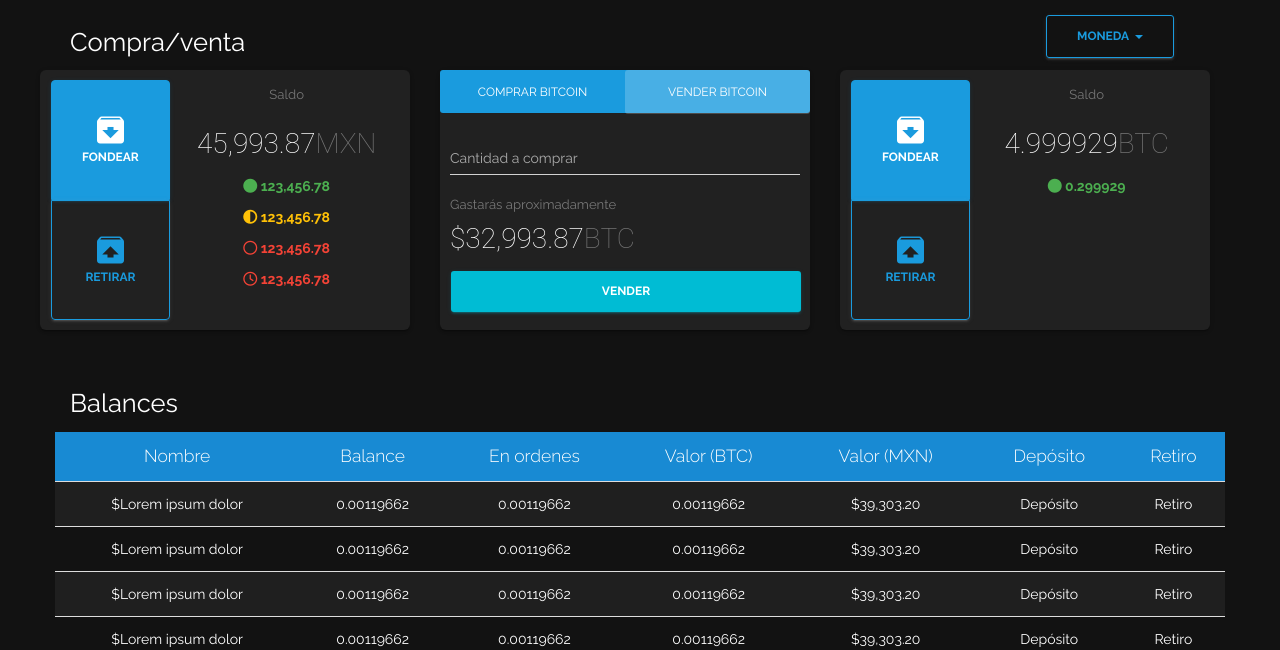
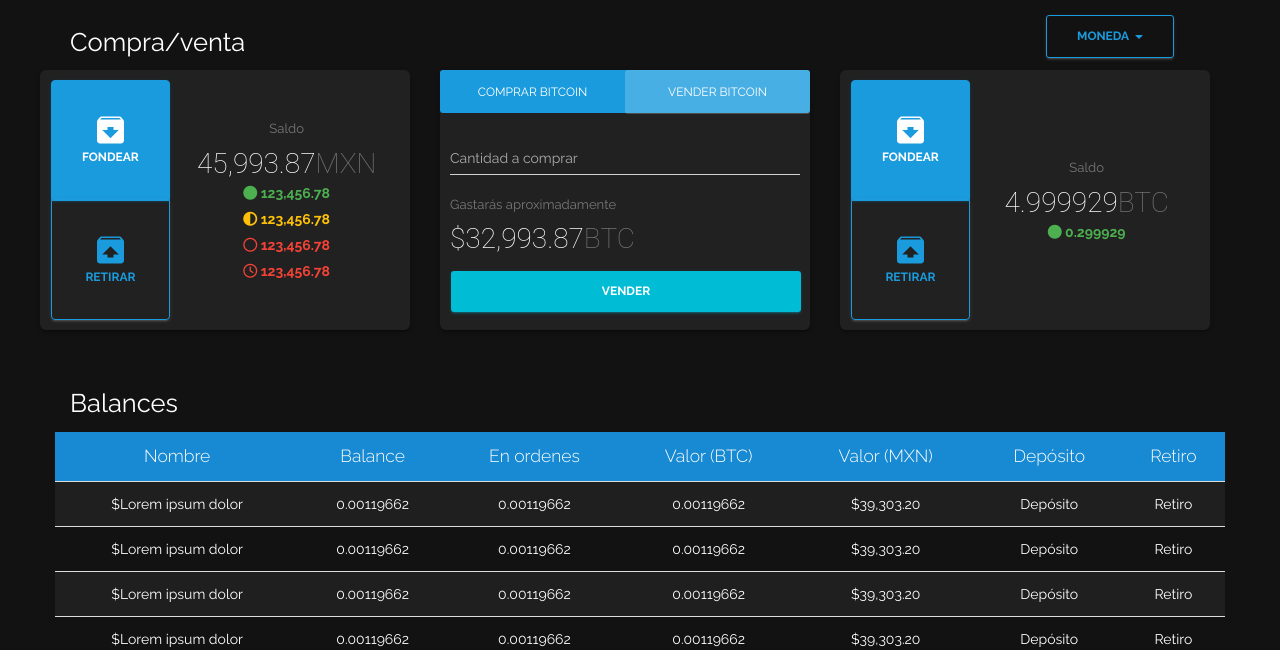
Before and after one commit to iyars/domitai, a plain HTML site: page pages/dashboard-page.html in a window 1280 px wide. Shown: the part 150-800 px from the top of the page. Drawn offline with Linux system fonts and the light colour scheme; some packages are replaced by stand-ins of ours.

Commit message:
Vertical Align

```diff
--- a/assets/css/material-helpers.css
+++ b/assets/css/material-helpers.css
@@ -554,3 +554,15 @@ textarea.noresize { resize:none; }
 .height-50 {
   height: 50px;
 }
+
+.valign-container {
+  height: 260px;
+  line-height: 260px;
+  text-align: center;
+}
+
+.valign-text {
+  display: inline-block;
+  vertical-align: middle;
+  line-height: normal;
+}
--- a/pages/dashboard-page.html
+++ b/pages/dashboard-page.html
@@ -121,18 +121,16 @@
                                         </div>
                                     </div>
                                     <div class="col-xs-8 col-sm-8 col-md-12 col-lg-8">
-                                        <div class="text-center">
-                                            <div class="tab-pane active" id="schedule-2">
-                                                <div class="">
-                                                    <h5 class=""><small>Saldo</small></h5>
-                                                    <h4 class="card-title">45,993.87<span class="grey-text darken-1">MXN</span></h4>
+                                            <div class="tab-pane active valign-container">
+                                                <div class="valign-text">
+                                                    <h5 class="no-margin"><small>Saldo</small></h5>
+                                                    <h4 class="card-title no-margin">45,993.87<span class="grey-text darken-1">MXN</span></h4>
                                                     <p class="bold green-text"><i class="fa fa-circle" aria-hidden="true"></i> 123,456.78 </p>
                                                     <p class="bold amber-text"><i class="fa fa-adjust" aria-hidden="true"></i> 123,456.78 </p>
                                                     <p class="bold red-text"><i class="fa fa-circle-o" aria-hidden="true"></i> 123,456.78 </p>
                                                     <p class="bold red-text"><i class="fa fa-clock-o" aria-hidden="true"></i> 123,456.78 </p>
                                                 </div>
                                             </div>
-                                        </div>
                                     </div>
                                 </div>
                             </div>
@@ -205,14 +203,14 @@
                                         </div>
                                     </div>
                                     <div class="col-lg-8">
-                                        <div class="text-center">
-                                            <div class="tab-pane active" id="schedule-2">
-                                                <div class="">
-                                                    <h5 class=""><small>Saldo</small></h5>
-                                                    <h4 class="card-title">4.999929<span class="grey-text darken-1">BTC</span></h4>
+                                            <div class="tab-pane active valign-container">
+                                                <div class="valign-text">
+                                                    <h5 class="no-margin"><small>Saldo</small></h5>
+                                                    <h4 class="card-title no-margin">4.999929<span class="grey-text darken-1">BTC</span></h4>
                                                     <p class="bold green-text"><i class="fa fa-circle" aria-hidden="true"></i> 0.299929 </p>
+                                                </div>
                                             </div>
-                                        </div>
+
                                     </div>
                                 </div>
                             </div>
```
